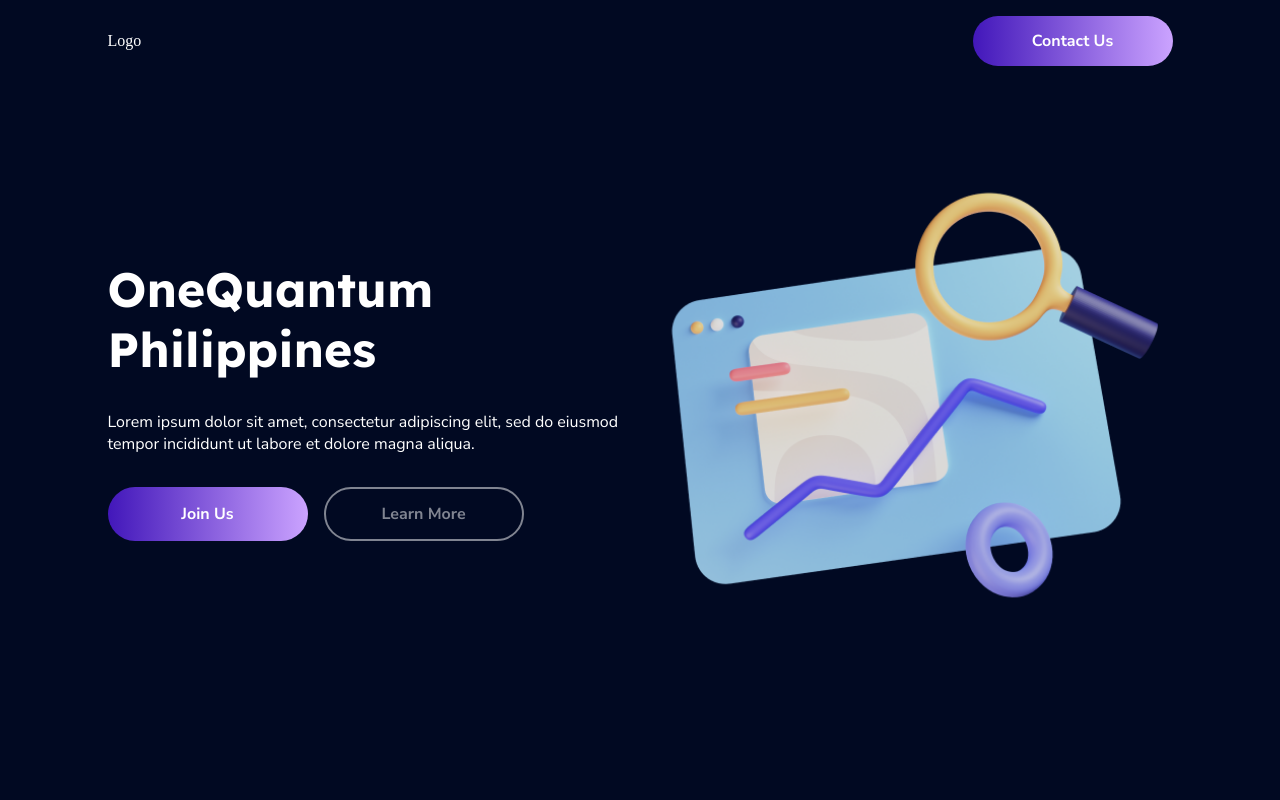
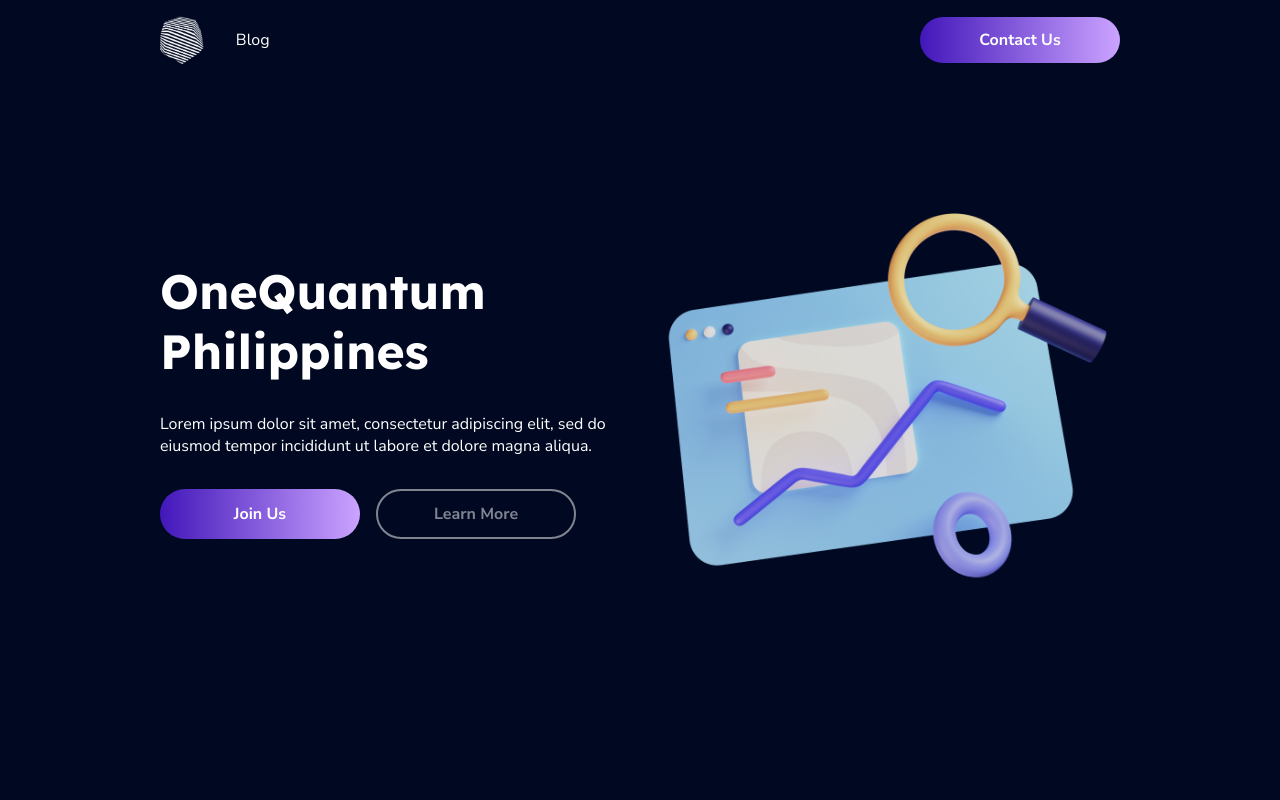
Before and after one commit to OQPH-Web-Projects/OQPH-Main-Website, a React (Create React App) app: page / in a window 1280 px wide. Shown: the top 800 px of the page. Built offline with nearby package versions, Linux system fonts and the light colour scheme.

Commit message:
feat: added functions to all button

```diff
--- a/src/components/Button/Button.css
+++ b/src/components/Button/Button.css
@@ -8,7 +8,7 @@ button {
     font: 700 1em "Nunito Sans", sans-serif;
     min-width: 200px;
     width: fit-content;
-    padding: 14px 20px;
+    padding: 0.75rem 1rem;
 }
 
 .gradient-button {
--- a/src/components/Button/Button.js
+++ b/src/components/Button/Button.js
@@ -1,10 +1,26 @@
 import React from 'react';
 import './Button.css';
 
-function Button({ text, color }) {
+function Button({ text, color, target }) {
+  const handleClick = () => {
+    if (target === 'contact') {
+      window.open('https://www.quantumcomputing.ph/contact.html', '_blank');
+    } else {
+      scrollToSection();
+    }
+  };
+
+  // Direct to Collaborations Section
+  const scrollToSection = () => {
+    const section = document.getElementById(target);
+    if (section) {
+      section.scrollIntoView({ behavior: "smooth" });
+    }
+  };
+
   return (
-    <button className={`${color}-button`}>{ text }</button>
-  )
-}
+    <button className={`${color}-button`} onClick={handleClick}>{ text }</button>
+  );
+};
 
 export default Button;
--- a/src/components/Footer.js
+++ /dev/null
@@ -1,14 +0,0 @@
-import React from 'react';
-
-function Footer() {
-  return (
-    <div>
-        <span>Logo</span>
-        <div>
-            {/* Socials */}
-        </div>
-    </div>
-  );
-};
-
-export default Footer;
--- /dev/null
+++ b/src/components/Footer/Footer.css
@@ -0,0 +1,9 @@
+.footer {
+    border-top: 1px solid #ffffff;
+    height: 5rem;
+    padding: 1.125rem 0;
+}
+
+.full-logo {
+    height: 100%;
+}
--- /dev/null
+++ b/src/components/Footer/Footer.js
@@ -0,0 +1,17 @@
+import React from 'react';
+import './Footer.css';
+
+import fullLogo from '../../assets/oqph-full-logo.png'
+
+function Footer() {
+  return (
+    <div className='footer'>
+        <img className='full-logo' src={fullLogo} alt='OneQuantum Philippines' />
+        <div>
+            {/* Socials */}
+        </div>
+    </div>
+  );
+};
+
+export default Footer;
--- a/src/components/Navigation/Navigation.css
+++ b/src/components/Navigation/Navigation.css
@@ -4,6 +4,18 @@
     justify-content: space-between;
     padding: 1rem 0;
     position: absolute;
-    max-width: 1065px;
-    width: 100%;
+    width: inherit;
+    height: 5rem;
 }
+
+.nav div {
+    align-items: center;
+    display: flex;
+    column-gap: 2rem;
+    height: 100%;
+}
+
+.logo {
+    height: 100%;
+    cursor: pointer;
+}
--- a/src/components/Navigation/Navigation.js
+++ b/src/components/Navigation/Navigation.js
@@ -1,13 +1,23 @@
 import React from 'react';
 
 import Button from '../Button/Button';
-import './Navigation.css'
+import './Navigation.css';
+
+import logo from '../../assets/oqph-logo.png';
 
 function Navigation() {
+  // Function for logo
+  const toHome = () => {
+    window.location.href = '/test-repo'
+  };
+
   return (
     <div className='nav'>
-        <span>Logo</span>
-        <Button text="Contact Us" color='gradient' />
+      <div>
+        <img className='logo' src={ logo } alt='OneQuantum Philippines' onClick={ toHome } />
+        <a href='https://www.quantumcomputing.ph/' target='_blank' rel='noreferrer'>Blog</a>
+      </div>
+        <Button text="Contact Us" color='gradient' target='collaboration' />
     </div>
   );
 };
--- a/src/components/Partnership/Partnership.js
+++ b/src/components/Partnership/Partnership.js
@@ -10,7 +10,7 @@ function Partnership({ data }){
             </div>
             <h3 className="partnership-action">{ data.action }</h3>
             <p className="partnership-info">{ data.info }</p>
-            <Button color={ data.style }  text={ data.text } />
+            <Button color={ data.style }  text={ data.text } target='contact' />
         </div>
     );
 };
--- a/src/pages/Home/Home.css
+++ b/src/pages/Home/Home.css
@@ -11,8 +11,7 @@
     background: #010922;
     color: #ffffff;
     margin: 0 auto;
-    max-width: 1065px;
-    width: 100%;
+    width: 75%;
 }
 
 .section {
--- a/src/pages/Home/Home.js
+++ b/src/pages/Home/Home.js
@@ -6,7 +6,7 @@ import Button from '../../components/Button/Button';
 import Testimonial from '../../components/Testimonial/Testimonial';
 import Partnership from '../../components/Partnership/Partnership';
 import Question from '../../components/Question/Question';
-import Footer from '../../components/Footer';
+import Footer from '../../components/Footer/Footer';
 
 // CSS files
 import '../global.css';
@@ -42,8 +42,8 @@ function Home() {
 					<h1>OneQuantum Philippines</h1>
 					<p>Lorem ipsum dolor sit amet, consectetur adipiscing elit, sed do eiusmod tempor incididunt ut labore et dolore magna aliqua.</p>
 					<div className='hero-cta'>
-						<Button text='Join Us' color='gradient' />
-						<Button text='Learn More' color='outline' />
+						<Button text='Join Us' color='gradient' target='collaboration' />
+						<Button text='Learn More' color='outline' target='about' />
 					</div>
 				</div>
 				{/* Hero Image */}
@@ -95,7 +95,7 @@ function Home() {
 			</div>
 
 			{/* ==== About Section ==== */}
-			<div className='two-column section'>
+			<div className='two-column section' id='about'>
 				{/* About Image */}
 				<div className='column-1'><img src={ aboutImage } alt='About OneQuantum Philippines' /></div>
 				{/* About Text */}
@@ -117,7 +117,7 @@ function Home() {
 							<p>Lorem ipsum dolor sit amet, consectetur adipiscing elit, sed do eiusmod tempor incididunt ut labore et dolore magna aliqua.</p>
 						</div>
 					</div>
-					<Button text='Join Us' color='gradient' />
+					<Button text='Join Us' color='gradient' target='collaboration' />
 				</div>
 			</div>
 
@@ -164,7 +164,7 @@ function Home() {
 			</div>
 
 			{/* ==== Collaboration Section ==== */}
-			<div className='collaboration section'>
+			<div className='collaboration section' id='collaboration'>
 				<p className='caption'>Collaborations</p>
 				<h2 className='title'>Help us bring world-class programs nationwide:</h2>
 				{/* Partnership CTAs */}
--- a/src/pages/global.css
+++ b/src/pages/global.css
@@ -55,6 +55,16 @@ p {
     font: 400 1rem "Nunito Sans", sans-serif;
 }
 
+a {
+    color: #ffffff;
+    font: 400 1rem "Nunito Sans", sans-serif;
+    text-decoration: none;
+}
+
+a:hover {
+    text-decoration: underline;
+}
+
 .subheading {
     font: 700 1.25rem "Lexend", sans-serif;
 }
```
Also changed, not shown: src/assets/orgs/dost-asti.png.
